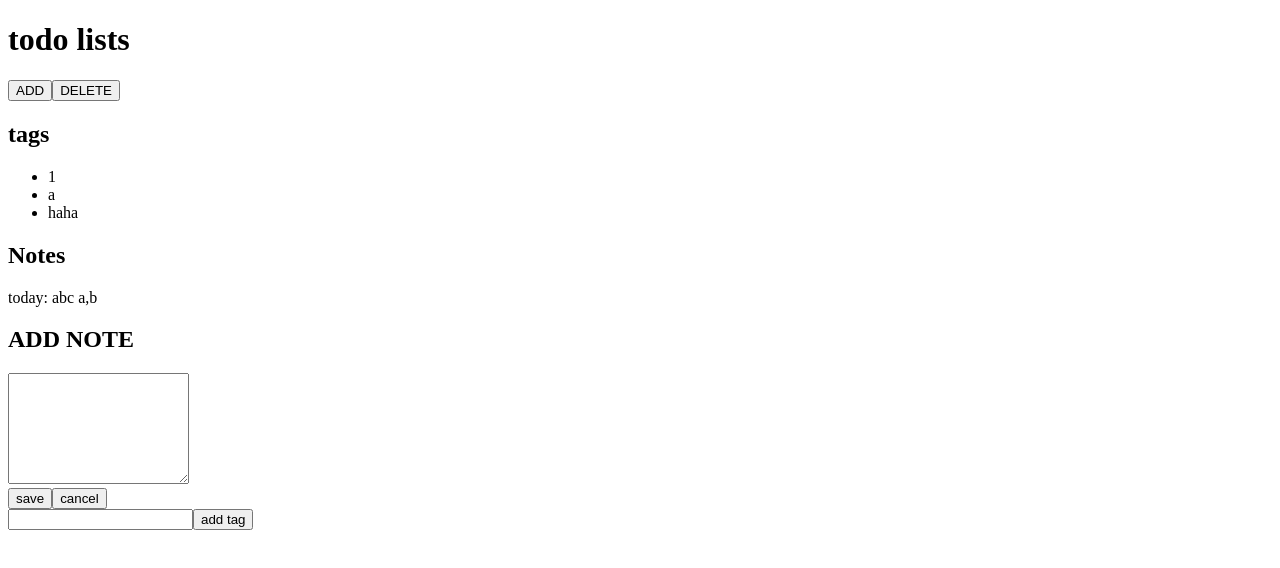
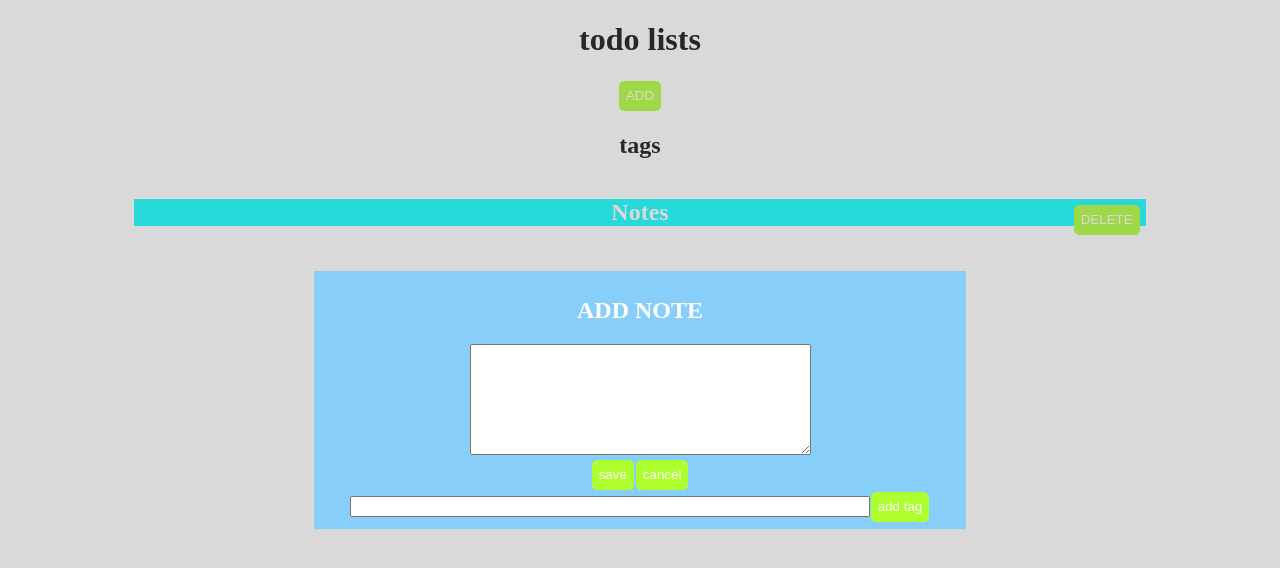
Before and after one commit to lonelyhope/todoList, a React app: page / in a window 1280 px wide. Both pictures are taken after a click on the button "ADD". Built offline with nearby package versions, Linux system fonts and the light colour scheme.

Commit message:
add some ugly style

```diff
--- /dev/null
+++ b/index.css
@@ -0,0 +1,86 @@
+body {
+    /* width: 800px; */
+    text-align: center;
+}
+/* 实现全局遮罩 */
+.shader {
+    width: 100%;
+    height: 100%;
+    position: fixed;
+    background-color: gray;
+    opacity: 0.3;
+    z-index: 100;
+    top: 0;
+    right: 0;
+}
+button {
+    height: 30px;
+    border-radius: 5px;
+    border: solid greenyellow 1px;
+    background-color: greenyellow;
+    color: white;
+    margin: 1px;
+}
+
+/*  */
+.Notes {
+    background-color: aqua;
+    text-align: center;
+    position: relative;
+    width: 80%;
+    margin: auto;
+}
+.Notes h2 {
+    color: white;
+}
+.DeleteBtn {
+    float: right;
+    position: absolute;
+    right: 5px;
+    top: 5px;
+}
+
+/*  */
+.AddNote h2 {
+    color: white;
+}
+.AddNote input {
+    width: 80%;
+}
+.AddNote {
+    text-align: center;
+    z-index: 1000;
+    position: fixed;
+    top: 50%;
+    left: 50%;
+    transform: translate(-50%, -50%);
+    border: solid 2px lightskyblue;
+    background-color: lightskyblue;
+    width: 50%;
+    min-width: 20px;
+    padding: 4px;
+}
+
+/*  */
+.Tags ul, .Note ul {
+    color: white;
+    padding-left: 0;
+    list-style: none;
+    display: flex;
+    width: 80%;
+    margin: auto;
+    padding: auto;
+    justify-content: center;
+    flex-wrap: wrap;
+}
+.Tags ul li, .Note ul li {
+    border: solid lightskyblue;
+    border-radius: 4px;
+    background-color: lightskyblue;
+    margin: 3px;
+    padding: 0px 2px;
+}
+.Tags ul .selectedTag {
+    background-color: #f0f;
+    border-color: #f0f;
+}
--- a/package.json
+++ b/package.json
@@ -19,5 +19,8 @@
     "react-dom": "^16.3.2",
     "webpack": "^4.6.0",
     "webpack-cli": "^2.1.2"
+  },
+  "dependencies": {
+    "prop-types": "^15.6.1"
   }
 }
--- a/src/admin.js
+++ b/src/admin.js
@@ -1,24 +1,18 @@
 import React from 'react'
 import ReactDOM from 'react-dom'
 
-function Admin (props) {
-  return (
-    <div>
-      <button>ADD</button>
-      <button>DELETE</button>
-    </div>
-  );
-}
+import {bindThis} from './method'
 
-class AddTag extends React.Component {
+// 为note添加一个tag
+export class AddTag extends React.Component {
   constructor(props) {
     super(props)
-    this.addtag = this.addtag.bind(this)
     this.tag = React.createRef()
+    bindThis.call(this, [this.addtag])
   }
   addtag(e) {
     this.props.addTag(this.tag.current.value)
-    // this.tag.current.value = ''
+    this.tag.current.value = ''
     e.preventDefault()
   }
   render() {
@@ -31,19 +25,16 @@ class AddTag extends React.Component {
   }
 }
 
-class AddNote extends React.Component {
+// 添加一个note
+export class AddNote extends React.Component {
   constructor(props) {
     super(props)
     this.tag = []
     this.content = React.createRef()
-
-    this.add = this.add.bind(this)
-    this.addTag = this.addTag.bind(this)
+    bindThis.call(this, [this.add, this.addTag])
   }
   addTag(tag) {
     this.tag.push(tag)
-    console.log('addTag: ' + tag)
-    console.log(this.tag)
   }
   add() {
     let note = {
@@ -51,32 +42,36 @@ class AddNote extends React.Component {
       content: this.content.current.value,
       // tags: this.tag
       // 这样做会造成所有新加的note的tag都引用同一个值，如果删掉“this.tag=[]" 引用对象赋值要慎重
-      tags: this.tag.slice()
+      tags: this.tag.slice(),
+      id: this.props.note.id
     }
     this.props.addNote(note)
     this.tag = []
   }
   render() {
-    return (
-      <div>
+    // css
+    let addNoteStyle = {
+      zIndex: 1000,
+      border: "solid",
+      borderWidth: 2
+    }
+
+    let content = (this.props.note) ? this.props.note.content : null
+    this.tag = this.props.note ? this.props.note.tags.slice() : []
+    return this.props.show && (
+      <div className="AddNote">
         <h2>ADD NOTE</h2>
         <textarea
+          defaultValue={content}
           ref={this.content}
           name="content"
-          rows="7"
-          cols="20" />
-        <div>
+          rows="7" cols="40" />
+        <div onClick={() => {this.props.changeModel(1)}}>
           <button onClick={this.add}>save</button>
           <button>cancel</button>
         </div>
         <AddTag addTag={this.addTag} />
       </div>
-    );
+    )
   }
 }
-
-export default {
-  AddTag: AddTag,
-  Admin: Admin,
-  AddNote: AddNote,
-}
--- a/src/main.js
+++ b/src/main.js
@@ -1,235 +1,97 @@
 import React from 'react'
 import ReactDOM from 'react-dom'
-// import admin from './admin.js'
+import PropTypes from 'prop-types'
 
-// let AddTag =  admin.AddTag
-// let Admin = admin.Admin
-// let AddNote = admin.addNote
+import {AddTag, AddNote} from './admin.js'
+import {bindThis, findId} from './method'
+import {DeleteBtn, Tags, Note, Notes} from './shownote'
 
 function Title(props) {
   return (<h1>todo lists</h1>);
 }
 
-// ----------- admin -----------------------------------
-class Admin extends React.Component {
+class Notebook extends React.Component {
   constructor(props) {
     super(props)
-    this.changeModel = this.changeModel.bind(this)
+    this.id = 0
+    this.editIndex = null
+    this.state = {
+      noteLists: [],
+      tags: [],
+      // 被选中的tag的下标
+      selectedTags: [],
+      // model 控制显示模式，model == 1:show note, model == 2:delete note, model == 3:add note
+      model: 1,
     }
-  changeModel(model) {
-    this.props.chengeModel(model)
-  }
-  render() {
-    let deleteModel = this.props.deleteModel
-    let deleteModelHtml = (
-      <span onClick={() => {this.changeModel(false)}}>
-        <button>save</button>
-        <button>cancel</button>
-      </span>
-    )
-    let showModelHtml = <button onClick={() => {this.changeModel(true)}}>DELETE</button>
-    return (
-      <div>
-        <button onClick={() => {this.changeModel(true)}}>ADD</button>
-        {deleteModel ? deleteModelHtml : showModelHtml}
-      </div>
-    );
-  }
-}
-
-class AddTag extends React.Component {
-  constructor(props) {
-    super(props)
-    this.addtag = this.addtag.bind(this)
-    this.tag = React.createRef()
-  }
-  addtag(e) {
-    this.props.addTag(this.tag.current.value)
-    // this.tag.current.value = ''
-    e.preventDefault()
+    bindThis.call(this, [this.addNote, this.addGlobalTag, this.selectTag, this.filterNotes, this.changeModel, this.edit])
+    bindThis.call(this, [this.deleteNotes])
   }
   render() {
     return (
       <div>
-        <input type="text" ref={this.tag} />
-        <button onClick={this.addtag}>add tag</button>
+        <Title />
+        <div>
+          <button onClick={() => {this.changeModel(3)}}>ADD</button>
+        </div>
+        <div>
+          {/* 不是创建新实例，而是沿用原来的实例？ */}
+          <Tags
+            tags={this.state.tags}
+            selectTag={this.selectTag}
+            selectedTags={this.state.selectedTags}/>
+          <Notes
+            edit={this.edit}
+            notes={this.filterNotes()}
+            model={this.state.model}
+            changeModel={this.changeModel}
+            deleteNotes={this.deleteNotes} />
+        </div>
+        <div>
+          <AddNote
+          note={this.editIndex != null && this.state.noteLists[this.editIndex]}
+          addNote={this.addNote}
+          changeModel={this.changeModel}
+          show={this.state.model == 3}/>
+        </div>
+        <div className={this.state.model == 3 ? "shader" : ""}></div>
       </div>
     );
   }
-}
-
-class AddNote extends React.Component {
-  constructor(props) {
-    super(props)
-    this.tag = []
-    this.content = React.createRef()
-
-    this.add = this.add.bind(this)
-    this.addTag = this.addTag.bind(this)
-  }
-  addTag(tag) {
-    this.tag.push(tag)
-    console.log('addTag: ' + tag)
-    console.log(this.tag)
-  }
-  add() {
-    let note = {
-      date: (new Date()),
-      content: this.content.current.value,
-      // tags: this.tag
-      // 这样做会造成所有新加的note的tag都引用同一个值，如果删掉“this.tag=[]" 引用对象赋值要慎重
-      tags: this.tag.slice()
-    }
-    this.props.addNote(note)
-    this.tag = []
-  }
-  render() {
-    return (
-      <div>
-        <h2>ADD NOTE</h2>
-        <textarea
-          ref={this.content}
-          name="content"
-          rows="7"
-          cols="20" />
-        <div>
-          <button onClick={this.add}>save</button>
-          <button>cancel</button>
-        </div>
-        <AddTag addTag={this.addTag} />
-      </div>
-    );
+  // notes 发出修改请求，计算需要被修改的note的下标，进入修改模式
+  edit(id) {
+    let noteLists = this.state.noteLists
+    for (let i = 0; i < noteLists.length; i++) {
+      if (noteLists[i].id == id) {
+        this.editIndex = i
+        break
       }
     }
-
-// ----------------- show ---------------------------------------
-
-
-class Tags extends React.Component {
-  constructor(props) {
-    super(props);
-    this.handleTagClick = this.handleTagClick.bind(this)
+    this.setState({
+      model: 3
+    })
   }
-  handleTagClick(e) {
-    console.log('click tag: ' + e.target.innerHTML)
-    this.props.selectTag(e.target.innerHTML)
-  }
-  render() {
-    return (
-      <div>
-        <h2>tags</h2>
-        <ul>
-          {
-            this.props.tags.map((tag, index) =>
-              <li
-                key={index}
-                onClick={this.handleTagClick} >
-                {tag}
-              </li>
-            )
-          }
-        </ul>
-      </div>
-    );
+  // 删除notes，传入参数为待删除note的id组成的数组
+  deleteNotes(lists) {
+    let noteLists = this.state.noteLists
+    lists.forEach(list_id => {
+      console.log(list_id)
+      for(let i = 0; i < noteLists.length; i++) {
+        if (list_id == noteLists[i].id) {
+          noteLists.splice(i, 1)
+          break
         }
       }
-
-
-
-class Note extends React.Component {
-  constructor(props) {
-    super(props);
-  }
-  render() {
-    let noteContent = this.props.noteContent
-    return (
-      <div>
-      {
-        noteContent.date + ': ' + noteContent.content + ' ' + (Array.isArray(noteContent.tags) ? noteContent.tags.join(',') : 'no tag')
-      }
-      </div>
-    );
-  }
-}
-
-class Notes extends React.Component {
-  constructor(props) {
-    super(props)
-  }
-  render() {
-    return (
-      <div>
-        <h2>Notes</h2>
-        {
-          Array.isArray(this.props.notes) ? (
-            <div>
-              {
-                this.props.notes.map((note, index) => {
-                  return (
-                    <div key={index}>
-                      {this.props.deleteModel && <input type="checkbox" />}
-                      <Note noteContent={note} />
-                    </div>
-                  )
     })
-              }
-            </div>
-          ) : 'no notes now'
-        }
-      </div>
-    );
-  }
-}
-
-class Notebook extends React.Component {
-  constructor(props) {
-    super(props)
-    this.state = {
-      noteLists: [
-        {
-          date: 'today',
-          content: 'abc',
-          tags: ['a', 'b'],
-        }
-      ],
-      tags: [1, 'a', 'haha'],
-      // 被选中的tag的下标
-      selectedTags: [],
-      deleteModel: false,
-    }
-    this.addNote = this.addNote.bind(this)
-    this.addGlobalTag = this.addGlobalTag.bind(this)
-    this.selectTag = this.selectTag.bind(this)
-    this.filterNotes = this.filterNotes.bind(this)
-    this.changeModel = this.changeModel.bind(this)
-  }
-  render() {
-    console.log('render')
-    console.log(this.state.noteLists)
-    console.log(this.state.selectedTags)
-    return (
-      <div>
-        <Title />
-        <div>
-          {/* 不是创建新实例，而是沿用原来的实例？ */}
-          <Admin
-            addNote={this.addNote}
-            chengeModel={this.changeModel} />
-          <Tags tags={this.state.tags} selectTag={this.selectTag}/>
-          <Notes notes={this.filterNotes()} deleteModel={this.deleteModel} />
-        </div>
-        <div>
-          <AddNote addNote={this.addNote} />
-        </div>
-      </div>
-    );
+    this.setState({
+      noteLists: noteLists
+    })
   }
   changeModel(model) {
     this.setState({
-      deleteModel: model
+      model: model
     })
   }
-  // 添加新的tag
+  // 遍历新添加的note中是否有新的tag，添加新的tag
   addGlobalTag(noteTags) {
     console.log('noteTags')
     console.log(noteTags)
@@ -246,12 +108,19 @@ class Notebook extends React.Component {
   addNote(note) {
     console.log('addnote:')
     console.log(note)
-    let noteLists = this.state.noteLists
+    let noteLists = this.state.noteLists.slice()
+    if (this.editIndex != null) {
+      noteLists[this.editIndex] = note
+    } else {
+      this.id++
+      note.id = this.id
       noteLists.push(note)
+    }
     this.setState({
       noteLists: noteLists
     })
     this.addGlobalTag(note.tags)
+    this.editIndex = null
   }
   selectTag(selectTag) {
     let selectedTags = this.state.selectedTags.slice()
@@ -281,7 +150,7 @@ class Notebook extends React.Component {
 }
 
 
-
+// ----------------------------------
 ReactDOM.render(
   <Notebook />,
   document.getElementById('app')
--- /dev/null
+++ b/src/method.js
@@ -0,0 +1,12 @@
+export function findId(noteLists, id) {
+  for(let i = 0; i < noteLists.length; i++) {
+    if (noteLists[i] == id) return i;
+  }
+  return null;
+}
+
+export function bindThis(funs) {
+  funs.forEach((fun) => {
+    this[fun.name] = fun.bind(this)
+  })
+}
--- a/src/shownote.js
+++ b/src/shownote.js
@@ -0,0 +1,119 @@
+import React from 'react'
+import ReactDOM from 'react-dom'
+
+import {bindThis} from './method'
+
+export class DeleteBtn extends React.Component {
+  constructor(props) {
+    super(props)
+  }
+  render() {
+    let model = this.props.model
+    let changeModel = this.props.changeModel
+    let deleteModelHtml = (
+      <span onClick={() => {changeModel(1)}}>
+        <button onClick={() => {this.props.del()}}>save</button>
+        <button onClick={() => {changeModel(1)}}>cancel</button>
+      </span>
+    )
+    let showModelHtml = <button onClick={() => {changeModel(2)}}>DELETE</button>
+    return (
+      <div className="DeleteBtn">
+        {model == 2 ? deleteModelHtml : showModelHtml}
+      </div>
+    );
+  }
+}
+
+export class Tags extends React.Component {
+  constructor(props) {
+    super(props);
+    this.handleTagClick = this.handleTagClick.bind(this)
+  }
+  handleTagClick(e) {
+    console.log('click tag: ' + e.target.innerHTML)
+    this.props.selectTag(e.target.innerHTML)
+  }
+  render() {
+    let selectedTags = this.props.selectedTags
+    return (
+      <div className="Tags">
+        <h2>tags</h2>
+        <ul>
+          {this.props.tags.map((tag, index) => {
+            if (selectedTags.indexOf(tag) != -1)
+              return <li key={index} onClick={this.handleTagClick}
+                className="selectedTag">{tag}</li>
+            return <li key={index} onClick={this.handleTagClick} >{tag}</li>
+          }
+          )}
+        </ul>
+      </div>
+    );
+  }
+}
+
+export class Note extends React.Component {
+  constructor(props) {
+    super(props);
+  }
+  render() {
+    let noteContent = this.props.noteContent
+    return (
+      <div className="Note">
+        <button onClick={() => {this.props.edit(noteContent.id)}}>edit</button>
+        {noteContent.date + ': ' + noteContent.content}
+        <ul>
+          {noteContent.tags.map((tag, index) => {
+            return (<li key={index}>{tag}</li>)
+          })}
+        </ul>
+      </div>
+    );
+  }
+}
+
+export class Notes extends React.Component {
+  constructor(props) {
+    super(props)
+    // 用于搜集notes中选择删除的部分
+    this.deleteNotes = []
+    bindThis.call(this, [this.computeDeleteNotes])
+  }
+  // 收集需要被删除的notes
+  computeDeleteNotes(index, e) {
+    let del = e.target.checked
+    let notes = this.props.notes
+    let id = notes[index].id
+    if(del) this.deleteNotes.push(id)
+    else {
+      let i = this.deleteNotes.indexOf(id)
+      this.deleteNotes.splice(i, 1)
+    }
+  }
+  render() {
+    let model = this.props.model
+    let changeModel = this.props.changeModel
+    return (
+      <div className="Notes">
+        <h2>Notes</h2>
+        <DeleteBtn model={model} changeModel={this.props.changeModel}
+          del={() => {this.props.deleteNotes(this.deleteNotes)}}/>
+        {
+          Array.isArray(this.props.notes) ? (
+            <div>
+              {this.props.notes.map((note, index) => {
+                return (
+                  <div key={index}>
+                    {model == 2 && <input type="checkbox" onClick={(e) => {this.computeDeleteNotes(index, e)}}/>}
+                    <Note noteContent={note} edit={(id) => {this.props.edit(id)}}/>
+                  </div>
+                )
+              })}
+            </div>
+          ) : 'no notes now'
+        }
+      </div>
+    );
+  }
+}
```
Also changed, not shown: index.html (+1 -0 lines), dist/bundle.js, 1 other file. Lines whose indentation alone changed are shown as unchanged.
